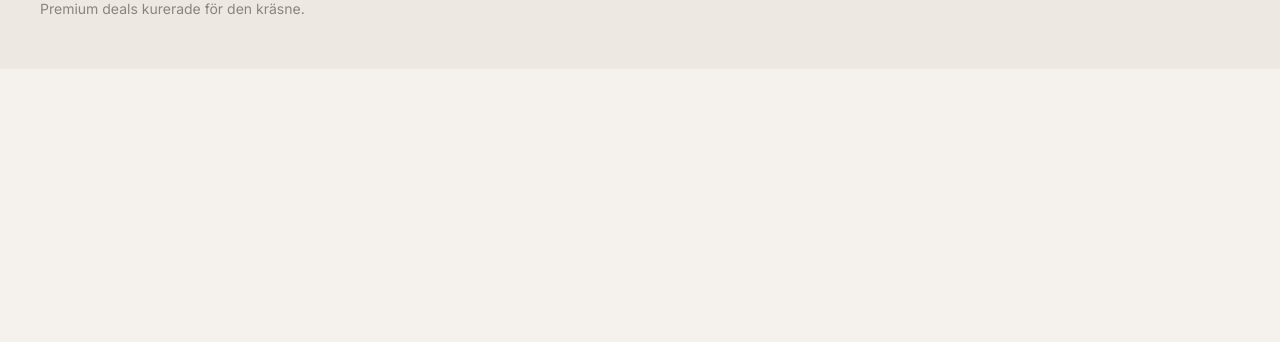
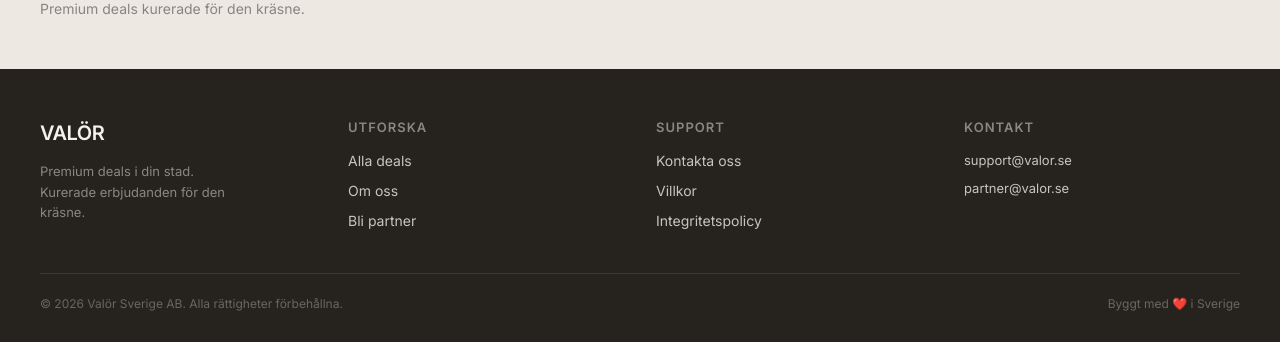
Before and after one commit to noa94444-blip/valor-se, a Next.js app: page / in a window 1280 px wide. Shown: the part 1367-1709 px from the top of the page. Before the commit the page ends 1436 px from the top, so only its background shows below. Built offline with nearby package versions, Linux system fonts and the light colour scheme; no server answers; the database is empty.

Commit message:
Feature: add footer with nav links to all pages in layout

```diff
--- a/app/layout.tsx
+++ b/app/layout.tsx
@@ -59,6 +59,51 @@ export default function RootLayout({ children }: { children: React.ReactNode })
       </head>
       <body style={{ backgroundColor: '#F5F2ED', color: '#26231F' }} className="font-body antialiased">
         {children}
+        <footer style={{ background: '#26231F', color: '#F5F2ED', padding: '48px 24px 32px', marginTop: '0' }}>
+          <div style={{ maxWidth: '1200px', margin: '0 auto' }}>
+            <div style={{ display: 'grid', gridTemplateColumns: 'repeat(auto-fit, minmax(180px, 1fr))', gap: '32px', marginBottom: '40px' }}>
+              <div>
+                <div style={{ fontWeight: '800', fontSize: '20px', letterSpacing: '-0.5px', marginBottom: '12px' }}>VALÖR</div>
+                <p style={{ color: '#8B8680', fontSize: '13px', lineHeight: '1.6', maxWidth: '200px' }}>
+                  Premium deals i din stad. Kurerade erbjudanden för den kräsne.
+                </p>
+              </div>
+              <div>
+                <div style={{ fontWeight: '700', fontSize: '13px', textTransform: 'uppercase', letterSpacing: '1px', color: '#8B8680', marginBottom: '12px' }}>Utforska</div>
+                <div style={{ display: 'flex', flexDirection: 'column', gap: '8px' }}>
+                  {[['Alla deals', '/deals'], ['Om oss', '/om-oss'], ['Bli partner', '/avtal']].map(([label, href]) => (
+                    <a key={href} href={href} style={{ color: '#C8C4BE', textDecoration: 'none', fontSize: '14px', transition: 'color 0.2s' }}
+                      onMouseEnter={e => e.target.style.color = '#F5F2ED'}
+                      onMouseLeave={e => e.target.style.color = '#C8C4BE'}
+                    >{label}</a>
+                  ))}
+                </div>
+              </div>
+              <div>
+                <div style={{ fontWeight: '700', fontSize: '13px', textTransform: 'uppercase', letterSpacing: '1px', color: '#8B8680', marginBottom: '12px' }}>Support</div>
+                <div style={{ display: 'flex', flexDirection: 'column', gap: '8px' }}>
+                  {[['Kontakta oss', '/kontakt'], ['Villkor', '/villkor'], ['Integritetspolicy', '/integritet']].map(([label, href]) => (
+                    <a key={href} href={href} style={{ color: '#C8C4BE', textDecoration: 'none', fontSize: '14px', transition: 'color 0.2s' }}
+                      onMouseEnter={e => e.target.style.color = '#F5F2ED'}
+                      onMouseLeave={e => e.target.style.color = '#C8C4BE'}
+                    >{label}</a>
+                  ))}
+                </div>
+              </div>
+              <div>
+                <div style={{ fontWeight: '700', fontSize: '13px', textTransform: 'uppercase', letterSpacing: '1px', color: '#8B8680', marginBottom: '12px' }}>Kontakt</div>
+                <div style={{ display: 'flex', flexDirection: 'column', gap: '8px' }}>
+                  <a href="mailto:support@valor.se" style={{ color: '#C8C4BE', textDecoration: 'none', fontSize: '13px' }}>support@valor.se</a>
+                  <a href="mailto:partner@valor.se" style={{ color: '#C8C4BE', textDecoration: 'none', fontSize: '13px' }}>partner@valor.se</a>
+                </div>
+              </div>
+            </div>
+            <div style={{ borderTop: '1px solid #3A3630', paddingTop: '20px', display: 'flex', justifyContent: 'space-between', alignItems: 'center', flexWrap: 'wrap', gap: '8px' }}>
+              <span style={{ color: '#6B6560', fontSize: '12px' }}>© 2026 Valör Sverige AB. Alla rättigheter förbehållna.</span>
+              <span style={{ color: '#6B6560', fontSize: '12px' }}>Byggt med ❤️ i Sverige</span>
+            </div>
+          </div>
+        </footer>
         <SupportChat />
       </body>
     </html>
```
